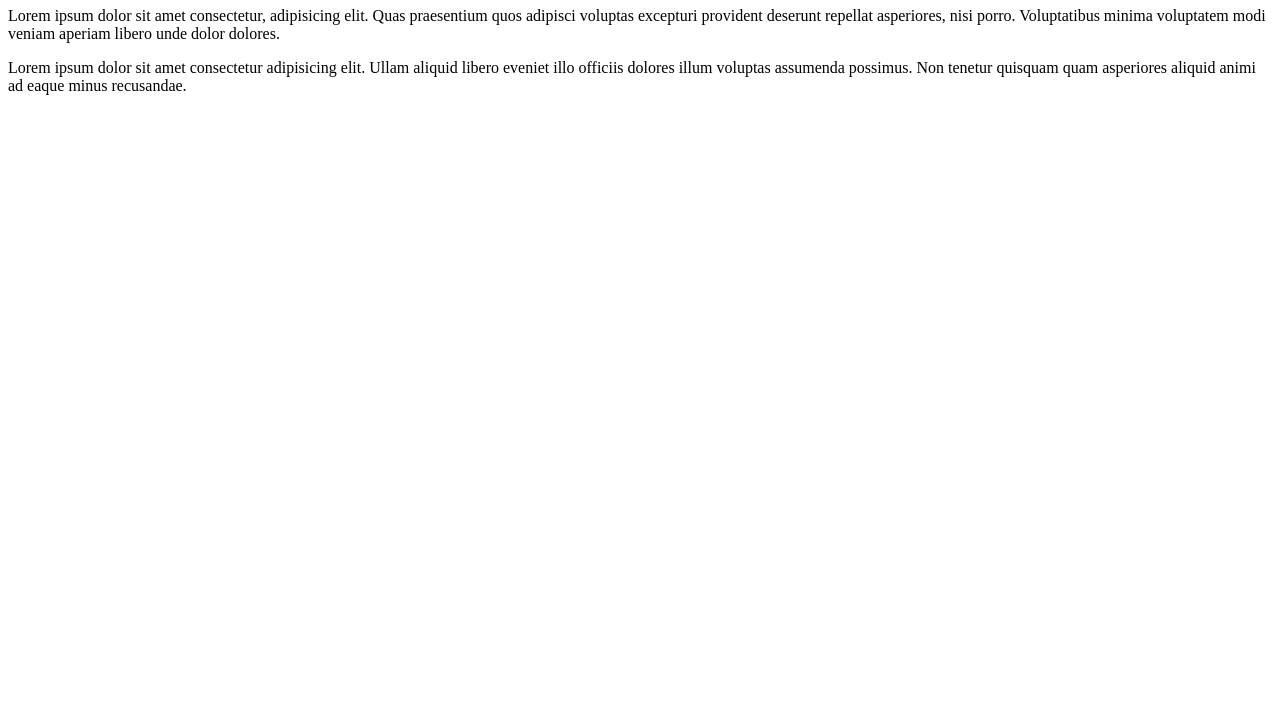
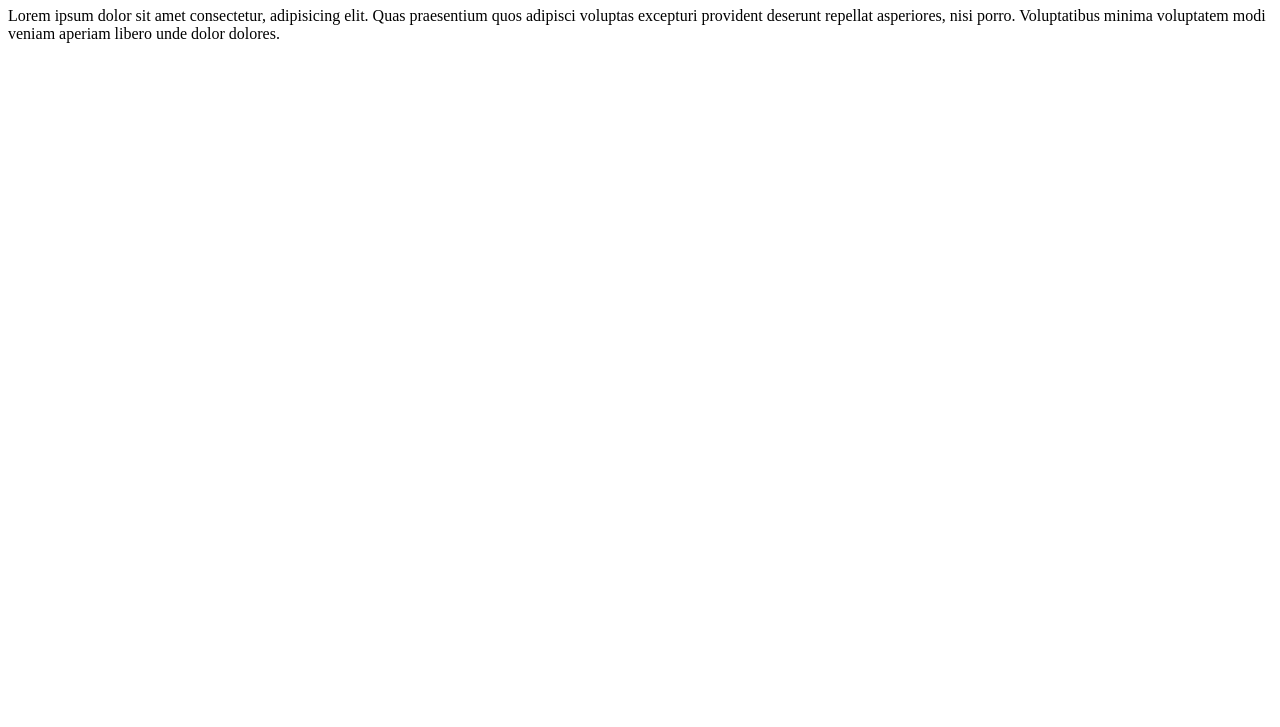
Before and after one commit to LisaRoseJepson/foodmate, a plain HTML site: page indexl.html in a window 1280 px wide. Shown: the part 73-800 px from the top of the page. Drawn offline with Linux system fonts and the light colour scheme.

Commit message:
Update indexl.html

```diff
--- a/indexl.html
+++ b/indexl.html
@@ -8,6 +8,5 @@
 <body>
     <h1>Foodmate</h1>
     <p>Lorem ipsum dolor sit amet consectetur, adipisicing elit. Quas praesentium quos adipisci voluptas excepturi provident deserunt repellat asperiores, nisi porro. Voluptatibus minima voluptatem modi veniam aperiam libero unde dolor dolores.</p>
-    <p>Lorem ipsum dolor sit amet consectetur adipisicing elit. Ullam aliquid libero eveniet illo officiis dolores illum voluptas assumenda possimus. Non tenetur quisquam quam asperiores aliquid animi ad eaque minus recusandae.</p>
 </body>
 </html>
```
